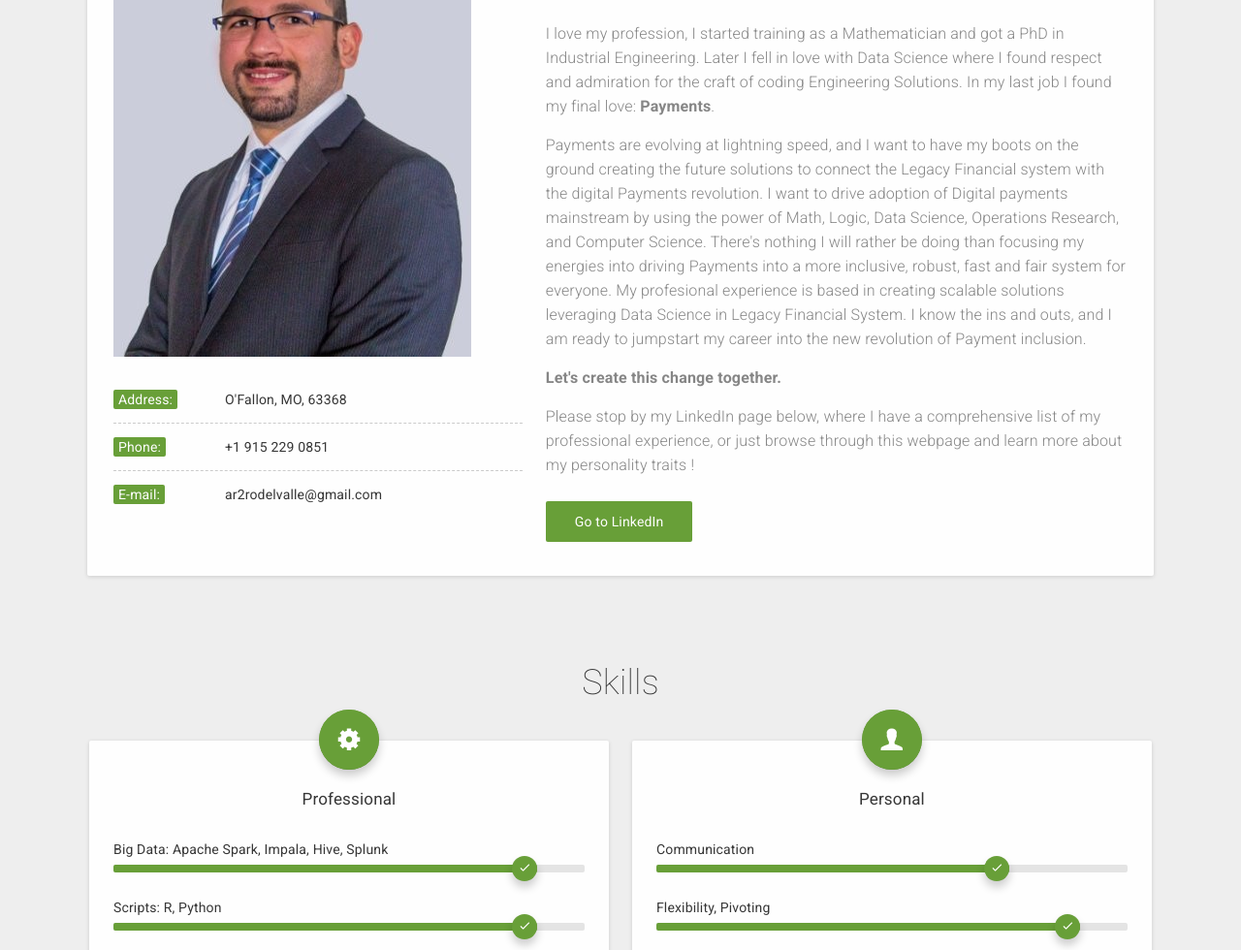
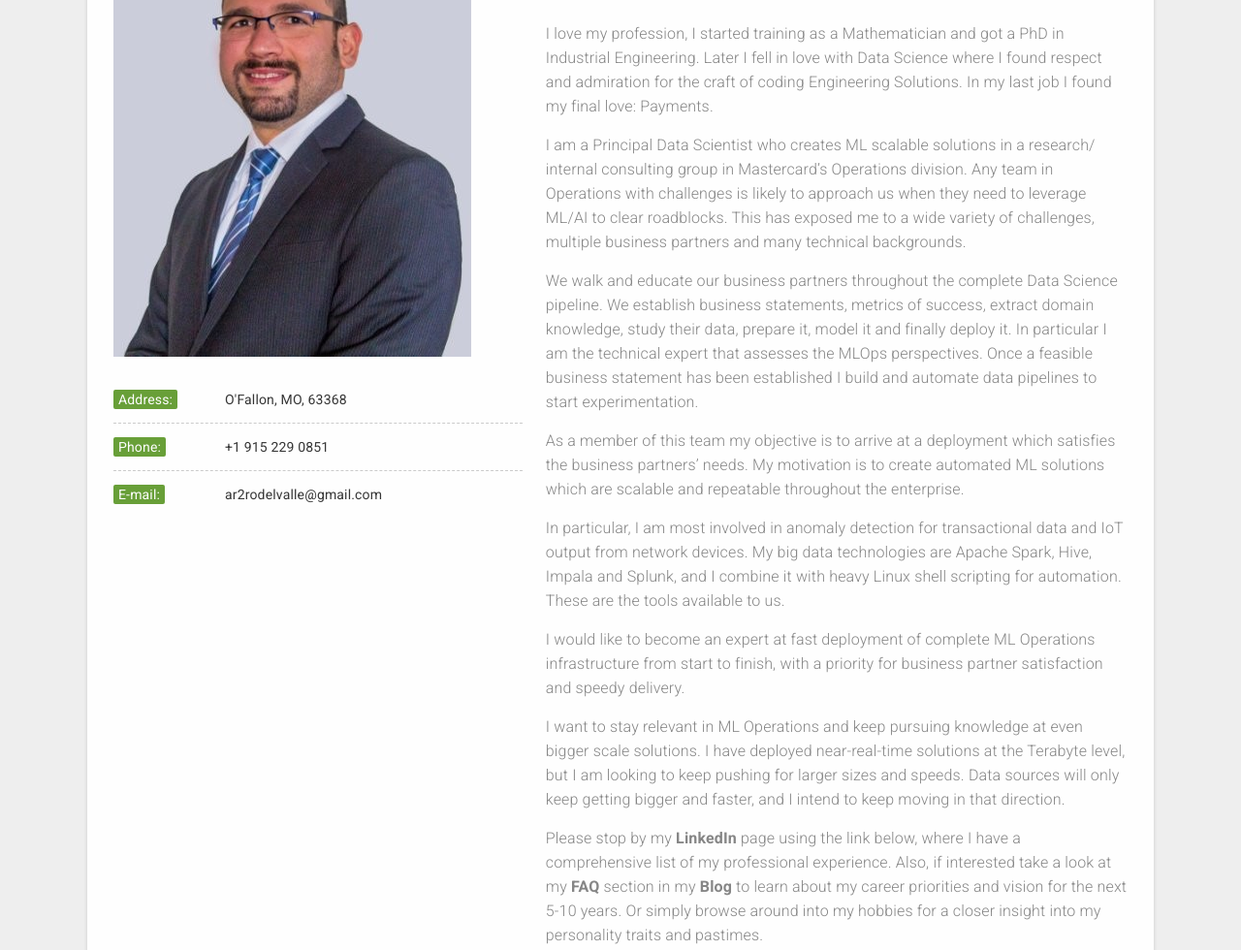
Before and after one commit to ar2rodelvalle/final-resume, a plain HTML site: page index.html in a window 1280 px wide. Shown: the part 327-1307 px from the top of the page at 97% size. Drawn offline with Linux system fonts and the light colour scheme; some packages are replaced by stand-ins of ours; files whose address does not match are found by name.

```diff
--- a/index.html
+++ b/index.html
@@ -162,21 +162,22 @@
 									</div>
 								</div>
 								<div class="text-box">
-									<p>
-										I love my profession, I started training as a Mathematician and got a PhD in Industrial Engineering.
-										Later I fell in love with Data Science where I found respect and admiration for the craft of coding Engineering Solutions.
-										In my last job I found my final love: <b>Payments</b>.
-									</p>
-									<p>
 
-										Payments are evolving at lightning speed, and I want to have my boots on the ground creating the future solutions to connect the Legacy Financial system with the digital Payments revolution. I want to drive adoption of Digital payments mainstream by using the power of Math, Logic, Data Science, Operations Research, and Computer Science. There's nothing I will rather be doing than focusing my energies into driving Payments into a more inclusive, robust, fast and fair system for everyone. My profesional experience is based in creating scalable solutions leveraging Data Science in Legacy Financial System. I know the ins and outs, and I am ready to jumpstart my career into the new revolution of Payment inclusion.
-									</p>
-									<p>
- 									<b>Let's create this change together.</b>
-									</p>
+									<p>I love my profession, I started training as a Mathematician and got a PhD in Industrial Engineering. Later I fell in love with Data Science where I found respect and admiration for the craft of coding Engineering Solutions. In my last job I found my final love: Payments.</p>
 
-								  <p>Please stop by my LinkedIn page below, where I have a comprehensive list of my professional experience, or just browse through
-										this webpage and learn more about my personality traits !</p>
+									<p>I am a Principal Data Scientist who creates ML scalable solutions in a research/ internal consulting group in Mastercard’s Operations division. Any team in Operations with challenges is likely to approach us when they need to leverage ML/AI to clear roadblocks. This has exposed me to a wide variety of challenges, multiple business partners and many technical backgrounds.</p>
+
+									<p>We walk and educate our business partners throughout the complete Data Science pipeline. We establish business statements, metrics of success, extract domain knowledge, study their data, prepare it, model it and finally deploy it. In particular I am the technical expert that assesses the MLOps perspectives. Once a feasible business statement has been established I build and automate data pipelines to start experimentation.</p>
+
+									<p>As a member of this team my objective is to arrive at a deployment which satisfies the business partners’ needs. My motivation is to create automated ML solutions which are scalable and repeatable throughout the enterprise.</p>
+
+									<p>In particular, I am most involved in anomaly detection for transactional data and IoT output from network devices. My big data technologies are Apache Spark, Hive, Impala and Splunk, and I combine it with heavy Linux shell scripting for automation. These are the tools available to us.</p>
+
+									<p>I would like to become an expert at fast deployment of complete ML Operations infrastructure from start to finish, with a priority for business partner satisfaction and speedy delivery.</p>
+
+									<p>I want to stay relevant in ML Operations and keep pursuing knowledge at even bigger scale solutions. I have deployed near-real-time solutions at the Terabyte level, but I am looking to keep pushing for larger sizes and speeds. Data sources will only keep getting bigger and faster, and I intend to keep moving in that direction.</p>
+
+									<p>Please stop by my <b>LinkedIn</b> page using the link below, where I have a comprehensive list of my professional experience. Also, if interested take a look at my <b>FAQ</b> section in my <b>Blog</b> to learn about my career priorities and vision for the next 5-10 years. Or simply browse around into my hobbies for a closer insight into my personality traits and pastimes.</p>
 
 								</div>
 								<div class="bts">
```
Also changed, not shown: blog-FAQ.html (+2 -3 lines), blog-page-carpentry.html (+1 -1 lines), blog-page-videogames.html (+9 -9 lines), blog.html (+2 -2 lines), images/blog/horizon-horizontal680by420.jpeg (added).
